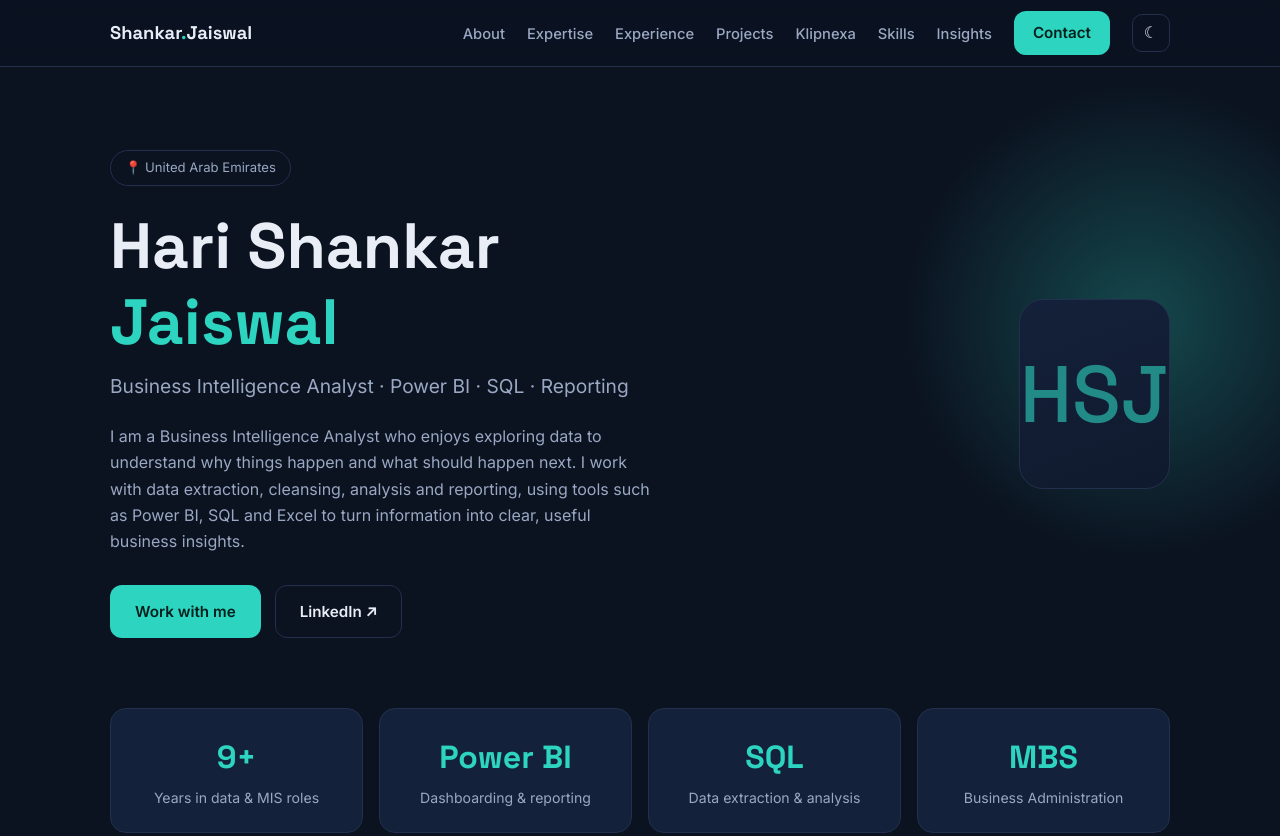
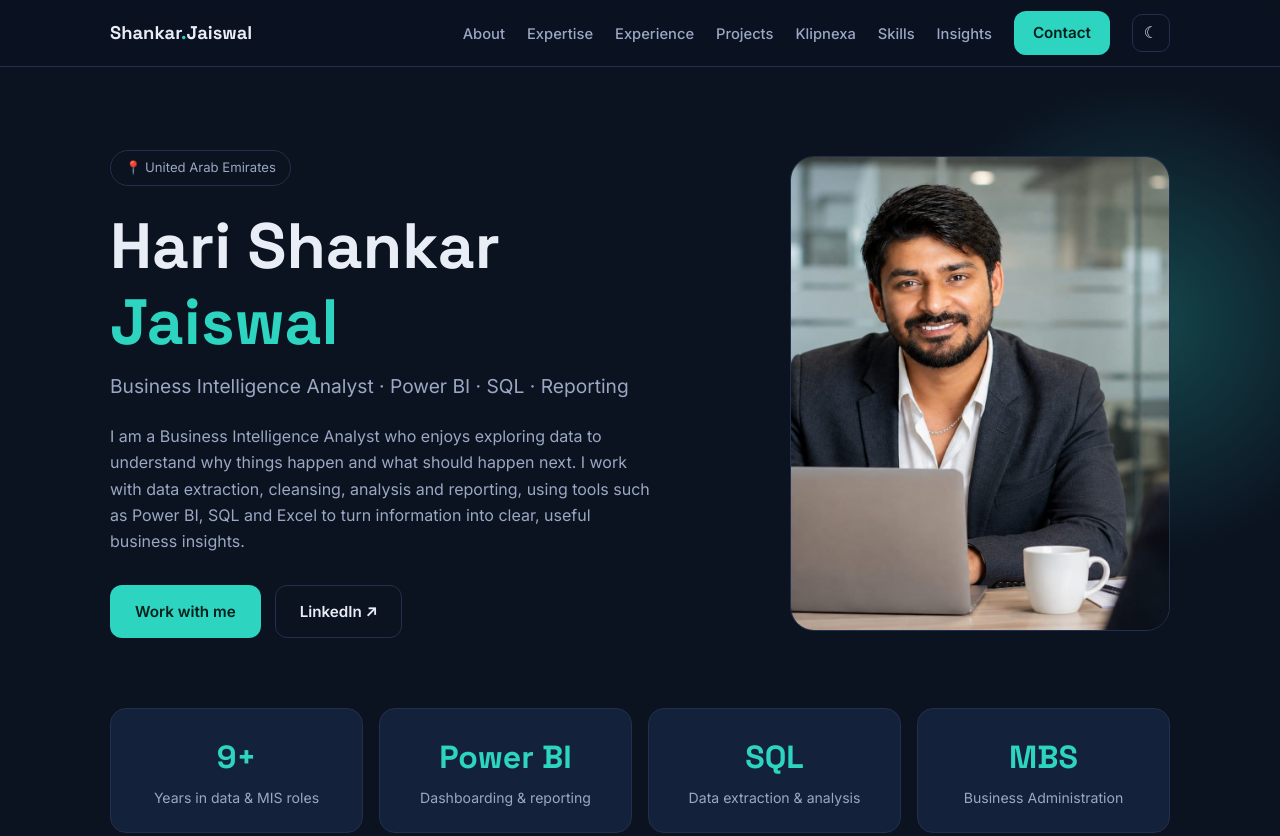
Before and after one commit to shankar-zaiswal/shankarjaiswal-website, a plain HTML site: page index.html in a window 1280 px wide. Shown: the top 836 px of the page. Drawn offline with Linux system fonts and the light colour scheme.

Commit message:
Update index.html

```diff
--- a/index.html
+++ b/index.html
@@ -205,7 +205,7 @@ footer{border-top:1px solid var(--line);padding:34px 0;color:var(--muted);font-s
 <div class="photo">
 <!-- EDIT: upload your photo as photo.jpg next to index.html, then replace the next line with:
              <img src="photo.jpg" alt="Shankar Jaiswal"> -->
-<div class="ph">HSJ</div>
+<img src="photo.jpg" alt="Hari Shankar Jaiswal">
 </div>
 </div>
 <div class="stats">
```
